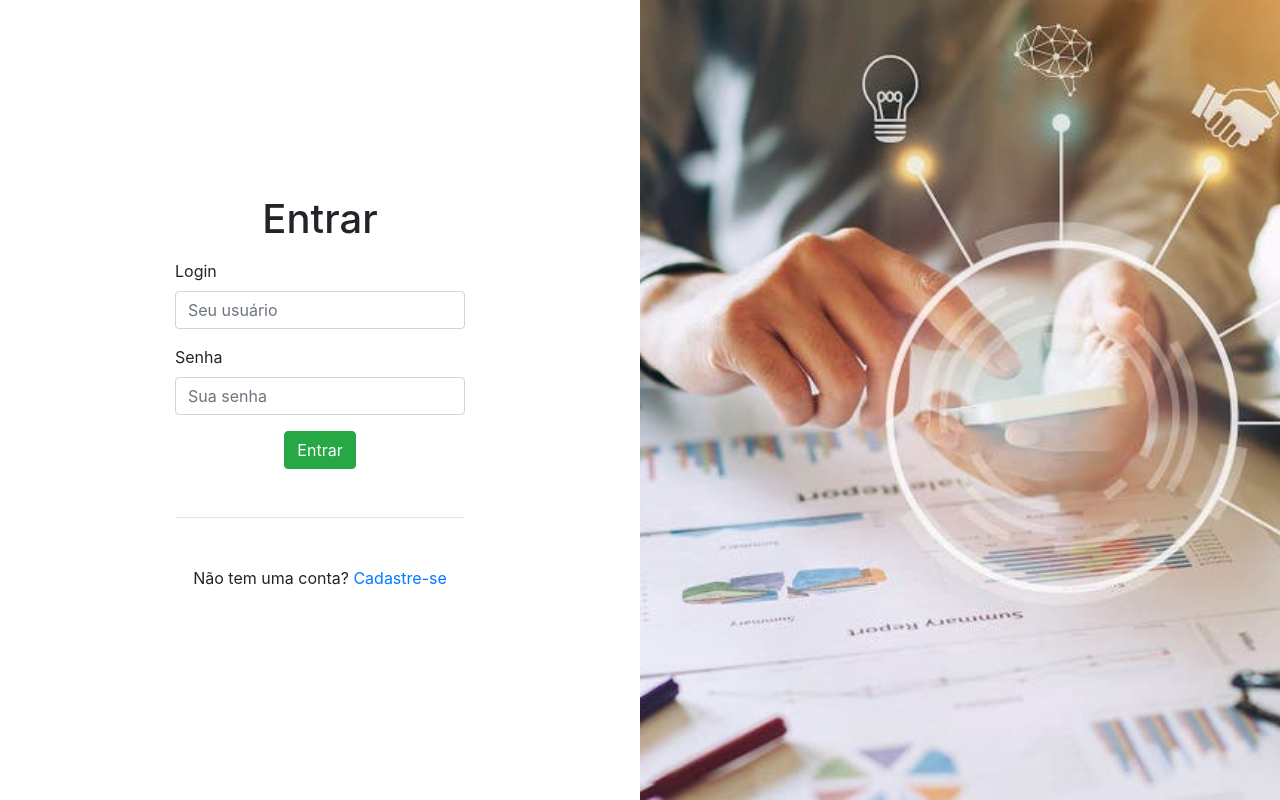
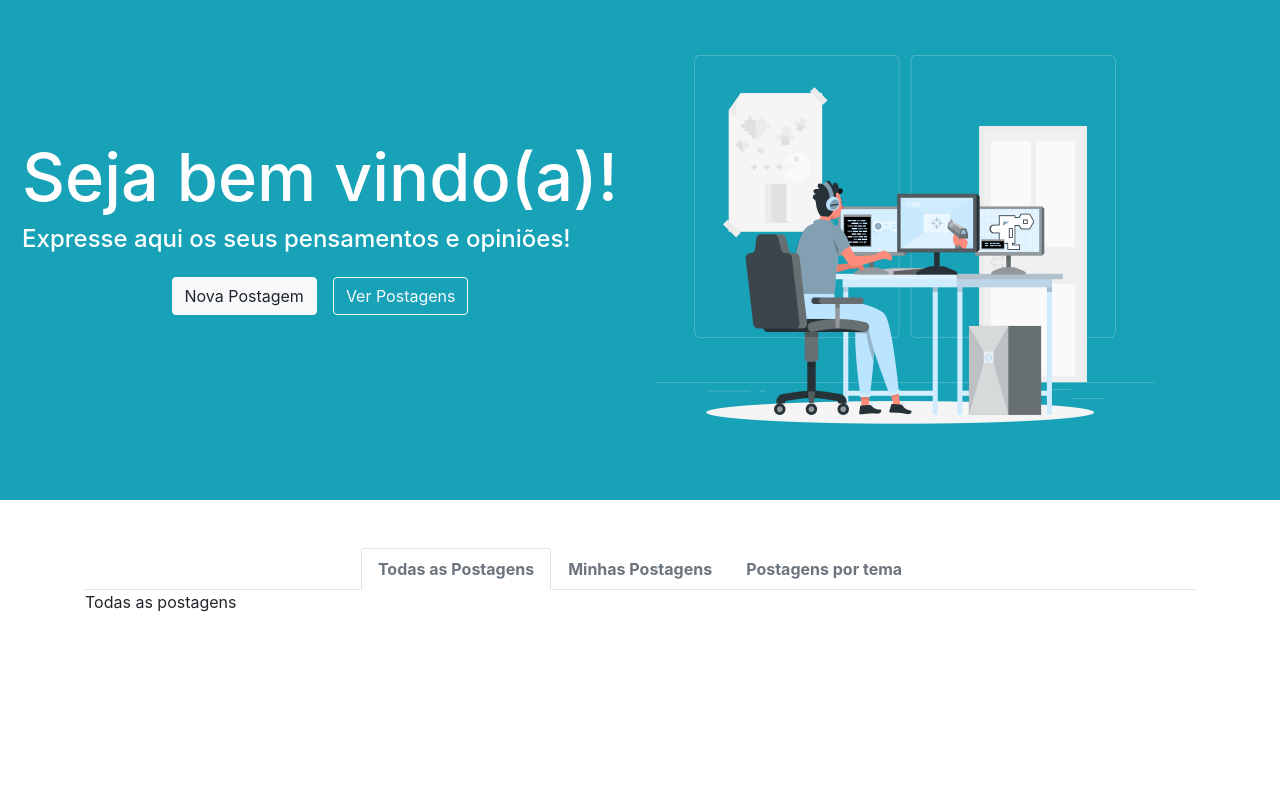
Before and after one commit to RiqueLimma/Front-End-Blog-Pessoal-v1, an Angular app: page /#/entrar in a window 1280 px wide. Before the commit this address led to /entrar#/entrar. Built offline with nearby package versions, Linux system fonts and the light colour scheme.

Commit message:
Componentes de inicio sem consumo

```diff
--- a/src/app/app.component.html
+++ b/src/app/app.component.html
@@ -1,3 +1,4 @@
-<!--<app-menu></app-menu>-->
-<router-outlet></router-outlet>
-<!--<app-rodape></app-rodape>-->
+<app-menu *ngIf='auth.logado()'></app-menu>
+<!--<router-outlet></router-outlet>-->
+<app-rodape *ngIf='auth.logado()'></app-rodape>
+<app-inicio></app-inicio>
--- a/src/app/app.component.ts
+++ b/src/app/app.component.ts
@@ -1,4 +1,5 @@
 import { Component } from '@angular/core';
+import { AuthService } from './service/auth.service';
 
 @Component({
   selector: 'app-root',
@@ -6,5 +7,9 @@ import { Component } from '@angular/core';
   styleUrls: ['./app.component.css']
 })
 export class AppComponent {
-  title = 'Olá Mundo';
+
+  constructor(
+   public auth: AuthService
+
+   ){}
 }
--- a/src/app/inicio/inicio.component.css
+++ b/src/app/inicio/inicio.component.css
@@ -0,0 +1,9 @@
+.fs-54{
+
+  font-size: 50pt;
+}
+
+.fs-18{
+
+  font-size: 18pt;
+}
--- a/src/app/inicio/inicio.component.html
+++ b/src/app/inicio/inicio.component.html
@@ -1 +1,99 @@
-<p>inicio works!</p>
+<div class="container-fluid">
+
+  <div class="row bg-info d-flex align-items-center">
+    <div class="col-md-6">
+
+      <div class="row d-flex justify-content-center">
+        <div class="col-nd-6 text-white">
+          <h1 class="fs-54">Seja bem vindo(a)!</h1>
+          <h5 class="fs-18">Expresse aqui os seus pensamentos e opiniões!</h5>
+
+        </div>
+      </div>
+      <div class="row d-flex justify-content-center mt-3 mb-5">
+        <div class="col-ml-6">
+          <button class="btn btn-light mr-3 " data-toggle="modal" data-target="#novaPostagem">Nova Postagem</button>
+          <a class="btn btn-outline-light" href="#postagens">Ver Postagens</a>
+        </div>
+      </div>
+    </div>
+
+    <div class="col-md-6">
+      <img class="imgcanto" src="../../assets/imgfundo/imginico1.png" alt="" width="500px" height="500px">
+      </div>
+    </div>
+  </div>
+
+  <div class="container mb-5 mt-5" id="postagens">
+    <nav>
+      <div class="nav nav-tabs d-flex justify-content-center" id="nav-tab" role="tablist">
+
+        <a class="nav-item nav-link active text-secondary font-weight-bold" id="nav-todasPostagens-tab"
+        data-toggle="tab" href="#todasPostagens" role="tab" aria-controls="nav-todasPostagens"
+        aria-selected="true">Todas as Postagens</a>
+
+        <a class="nav-item nav-link text-secondary font-weight-bold" id="nav-minhasPostagens-tab"
+        data-toggle="tab" href="#minhasPostagens" role="tab"
+        aria-controls="minhaspostagens" aria-selected="false">Minhas Postagens</a>
+
+        <a class="nav-item nav-link text-secondary font-weight-bold" id="nav-postagemtema-tab"
+        data-toggle="tab" href="#postagemtema" role="tab"
+        aria-controls="nav-postagemtema" aria-selected="false">Postagens por tema</a>
+
+      </div>
+    </nav>
+    <div class="tab-content" id="nav-tabContent">
+      <div class="tab-pane fade show active" id="todasPostagens" role="tabpanel" aria-labelledby="#todasPostagens">
+        Todas as postagens
+      </div>
+
+      <div class="tab-pane fade" id="minhasPostagens" role="tabpanel" aria-labelledby="#minhasPostagens">
+        Minhas postagens
+      </div>
+
+      <div class="tab-pane fade" id="postagemtema" role="tabpanel" aria-labelledby="#postagemtema">
+        Postagens por tema
+      </div>
+    </div>
+
+
+  </div>
+
+
+
+<!-- Modal -->
+<div class="modal fade" id="novaPostagem" tabindex="-1" role="dialog" aria-labelledby="exampleModalCenterTitle" aria-hidden="true">
+  <div class="modal-dialog modal-dialog-centered" role="document">
+    <div class="modal-content">
+      <div class="modal-header">
+        <h5 class="modal-title" id="exampleModalLongTitle">Nova Postagem</h5>
+        <button type="button" class="close" data-dismiss="modal" aria-label="Close">
+          <span aria-hidden="true">&times;</span>
+        </button>
+      </div>
+      <div class="modal-body">
+
+        <div class="form-group">
+          <label for="titulo">Título</label>
+          <input type="text" class="form-control" id="titulo" placeholder="Digite o título">
+        </div>
+
+        <div class="form-group">
+          <label for="texto">Texto</label>
+          <textarea class="form-control" name="texto" id="texto" rows="3"></textarea>
+        </div>
+
+        <div class="form-group">
+          <label for="texto">Escolha um tema ou <a href="">cadastre um novo</a> </label>
+         <select name="tema" id="tema" class="form-control">
+         <option value="">Temas</option>
+        </select>
+        </div>
+
+        <div class="modal-footer">
+        <button type="button" class="btn btn-danger" data-dismiss="modal">Cancelar</button>
+        <button type="button" class="btn btn-success">Publicar</button>
+      </div>
+    </div>
+  </div>
+</div>
--- a/src/app/inicio/inicio.component.ts
+++ b/src/app/inicio/inicio.component.ts
@@ -1,4 +1,8 @@
+
 import { Component, OnInit } from '@angular/core';
+import { Router } from '@angular/router';
+import { environment } from 'src/environments/environment.prod';
+
 
 @Component({
   selector: 'app-inicio',
@@ -7,9 +11,16 @@ import { Component, OnInit } from '@angular/core';
 })
 export class InicioComponent implements OnInit {
 
-  constructor() { }
+  constructor(
+    private router: Router
+  ) { }
 
   ngOnInit(): void {
+
+    if(environment.token == ''){
+      alert('Sua seção expirou, faça o login novamente.')
+      this.router.navigate(['/entrar'])
+    }
   }
 
 }
--- a/src/app/menu/menu.component.html
+++ b/src/app/menu/menu.component.html
@@ -1,4 +1,4 @@
-<nav class="navbar navbar-expand-lg navbar-dark bg-dark ">
+<nav class="navbar navbar-expand-lg navbar-info bg-info ">
  <button class="navbar-toggler" type="button" data-toggle="collapse" data-target="#navbarSupportedContent" aria-controls="navbarSupportedContent" aria-expanded="false" aria-label="Toggle navigation">
     <span class="navbar-toggler-icon"></span>
   </button>
@@ -7,10 +7,10 @@
     <ul class="navbar-nav mr-auto d-flex align-items-center"> <!--flex do usuario -->
       <li class="nav-item active">
        <!--imagem do usuario-->
-       <img src="../../assets/imgfundo/rique.jpg" alt="imagens do user" width="50px"  height="50px" class="img-fluid rounded-circle">
+       <img src="{{foto}}" alt="imagens do user" width="50px"  height="50px" class="img-fluid rounded-circle">
       </li>
       <li class="nav-item pl-3">
-       <p class="m-0 font-weight-bold text-white fs-16">Nome do Usuário</p> <!--class da fonte usuario-->
+       <p class="m-0 font-weight-bold text-white fs-16">Olá, {{nome}}</p> <!--class da fonte usuario-->
       </li>
 
       <li class="nav-item pl-3">
@@ -22,7 +22,7 @@
 
         <ul class="navbar-nav ml-auto d-flex align-items-center">
           <li class="nav-item pl-3">
-            <a class="m-0 font-weight-bold text-white fs-15">Sair <i class="fa fa-sign-out" aria-hidden="true"></i></a> <!--class da fonte usuario-->
+            <a (click)='sair()'class="m-0 font-weight-bold text-white fs-15">Sair <i class="fa fa-sign-out" aria-hidden="true"></i></a> <!--class da fonte usuario-->
            </li>
 
         </ul>
--- a/src/app/menu/menu.component.ts
+++ b/src/app/menu/menu.component.ts
@@ -1,4 +1,7 @@
 import { Component, OnInit } from '@angular/core';
+import { Router } from '@angular/router';
+import { environment } from './../../environments/environment.prod';
+
 
 @Component({
   selector: 'app-menu',
@@ -7,9 +10,24 @@ import { Component, OnInit } from '@angular/core';
 })
 export class MenuComponent implements OnInit {
 
-  constructor() { }
+  nome = environment.nome //falta arrumo bug
+  foto = environment.foto
 
-  ngOnInit(): void {
+
+  constructor(
+    private router: Router
+  ) { }
+
+  ngOnInit(){
+  }
+
+  sair(){
+    this.router.navigate(['/entrar'])
+    environment.token = ''
+    environment.nome = ''
+    environment.foto = ''
+    environment.id = 0
+
   }
 
 }
--- a/src/app/service/auth.service.ts
+++ b/src/app/service/auth.service.ts
@@ -1,6 +1,7 @@
 import { HttpClient } from '@angular/common/http';
 import { Injectable } from '@angular/core';
 import { Observable } from 'rxjs';
+import { environment } from './../../environments/environment.prod';
 import { Usuario } from '../model/Usuario';
 import { UsuarioLogin } from '../model/UsuarioLogin';
 
@@ -14,12 +15,20 @@ export class AuthService {
   ) { }
 
   entrar(usuarioLogin: UsuarioLogin): Observable<UsuarioLogin>{
-    return this.http.post<UsuarioLogin>('https://backendthiagofaccipieri.herokuapp.com/usuarios/logar', usuarioLogin)
+    return this.http.post<UsuarioLogin>('http://localhost:8080/usuarios/logar', usuarioLogin)
 
   }
 
   cadastrar(usuario: Usuario): Observable<Usuario>{
     return this.http.post<Usuario>('http://localhost:8080/usuarios/cadastrar', usuario)
+  }
 
+  logado(){
+    let ok: boolean = false
+
+    if (environment.token != ''){
+      ok = true
+    }
+    return ok
   }
 }
--- a/src/environments/environment.prod.ts
+++ b/src/environments/environment.prod.ts
@@ -1,8 +1,8 @@
 export const environment = {
   production: true,
   token: '',
+  id: 0,
   nome: '',
-  id: 0,
   foto: ''
 
 };
--- a/src/styles.css
+++ b/src/styles.css
@@ -1 +1,5 @@
 /* You can add global styles to this file, and also import other style files */
+
+html {
+  scroll-behavior: smooth;
+}
```
Also changed, not shown: src/app/app.module.ts (+6 -1 lines), src/assets/imgfundo/imginico1.png (added).
